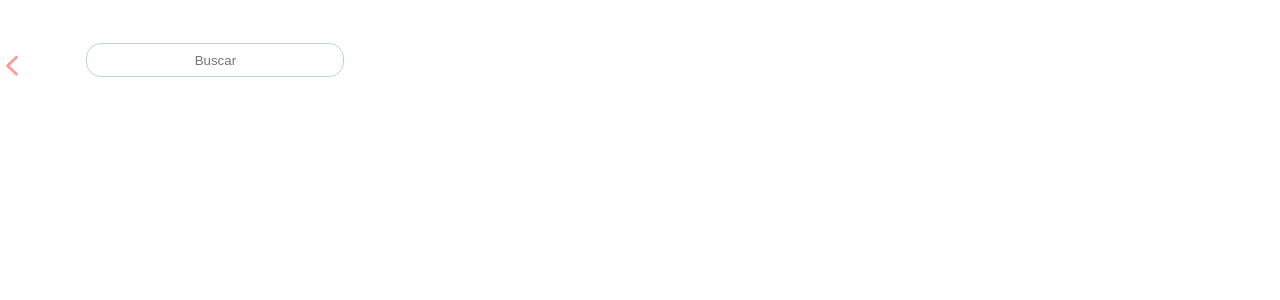
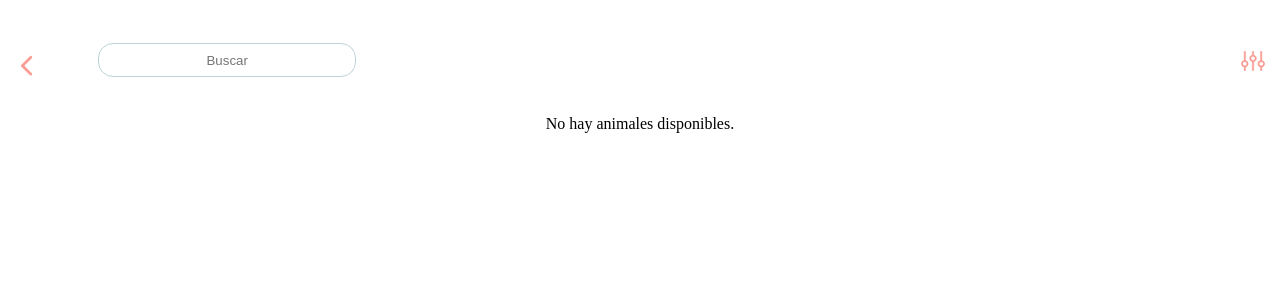
Before and after one commit to Maurodiaztesta/lucky-front, a React (Create React App) app: page /filterResults in a window 1280 px wide. Shown: the top 300 px of the page. Built offline with nearby package versions, Linux system fonts and the light colour scheme.

Commit message:
arreglos de busqueda

```diff
--- a/src/pages/ResultadosFiltroPage/ResultadosFiltroPage.css
+++ b/src/pages/ResultadosFiltroPage/ResultadosFiltroPage.css
@@ -6,7 +6,7 @@
 .filter_results {
   width: 24px;
   height: 24px;
-  margin-left: 10px;
+  margin-right: 15px;
 }
 
 .back_results {
--- a/src/pages/ResultadosFiltroPage/ResultadosFiltroPage.jsx
+++ b/src/pages/ResultadosFiltroPage/ResultadosFiltroPage.jsx
@@ -1,28 +1,48 @@
-import { useNavigate } from "react-router-dom";
+import { Link, useNavigate } from "react-router-dom";
 import Gallery from "../../components/Gallery/Gallery";
 import Searcher from "../../components/Searcher/Searcher";
 import "./ResultadosFiltroPage.css";
-import React from "react";
+import React, { useState } from "react";
 import { useSelector } from "react-redux";
 
 const ResultadosFiltroPage = () => {
   const animalesFiltrados = useSelector((state) => state.animalesFiltrados);
-
+  const [search, setSearch] = useState("");
   console.log(animalesFiltrados);
   const navigate = useNavigate();
+
+  const [animales, setAnimales] = useState(animalesFiltrados);
+
+  const handleSearcher = (event) => {
+    const busqueda = event.target.value;
+    setSearch(busqueda);
+    if (animalesFiltrados.length > 0) {
+      const filtrado = animalesFiltrados.filter((animal) =>
+        animal.datos.nombre.toLowerCase().includes(busqueda.toLowerCase())
+      );
+      setAnimales(filtrado);
+    }
+  };
 
   return (
     <div className="Container">
       <div className="SearcherDiv">
         <img
-          onClick={() => navigate("/filters")}
-          className="back"
+          onClick={() => navigate("/adopt")}
+          className="back_results"
           src="../../assets/img/logo/back.png"
           alt="back"
         ></img>
-        <Searcher></Searcher>
+        <Searcher search={search} handleSearcher={handleSearcher} />
+        <Link to={"/filters"}>
+        <img
+          className="filter_results"
+          src="../../assets/img/logo/filtro.png"
+          alt="filter"
+        ></img>
+        </Link>
       </div>
-      {/* <Gallery></Gallery> */}
+      <Gallery animales={animales} />
     </div>
   );
 };
--- a/src/pages/ResultadosFiltroPage/ResultadosFiltroPage.scss
+++ b/src/pages/ResultadosFiltroPage/ResultadosFiltroPage.scss
@@ -6,7 +6,7 @@
   .filter_results{
     width: 24px;
     height: 24px;
-    margin-left: 10px;
+    margin-right: 15px;
 }
 
 .back_results{
```
Also changed, not shown: 1 other file (tests, documents, lock files or other folders).
